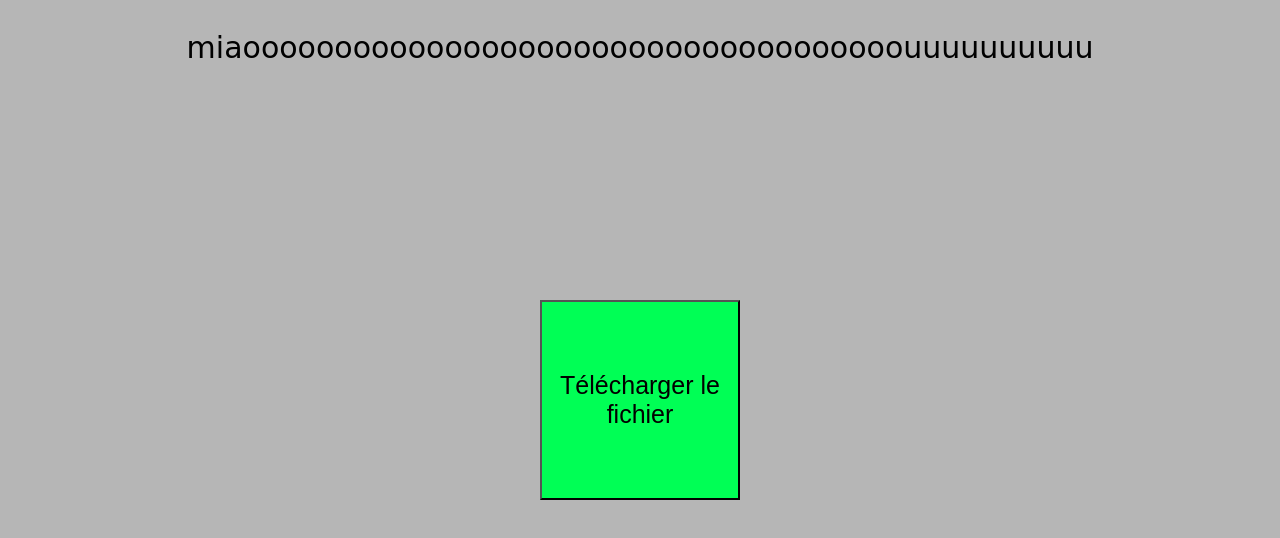
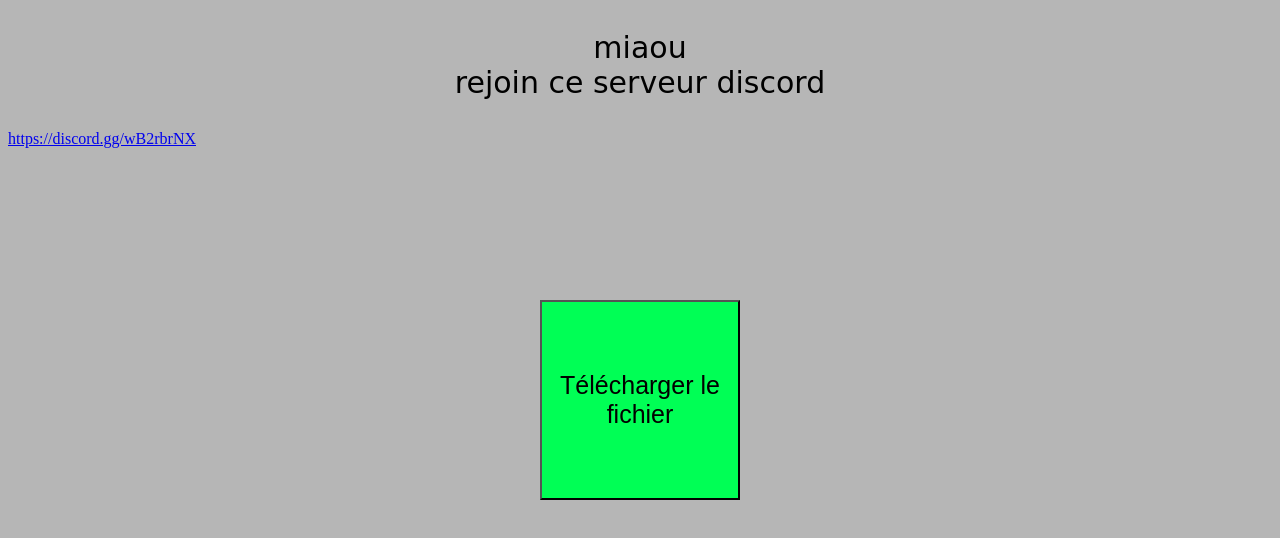
Before and after one commit to Adamzeze2/mon_premier_site, a plain HTML site: page index.html in a window 1280 px wide. Drawn offline with Linux system fonts and the light colour scheme.

Commit message:
index.html

```diff
--- a/index.html
+++ b/index.html
@@ -11,6 +11,8 @@
         <a href="monfichier.txt" download>
             <button id="bouton">Télécharger le fichier</button>
         </a>
-        <p>miaoooooooooooooooooooooooooooooooooooouuuuuuuuuu</p>
+        <p>miaou<br>rejoin ce serveur discord</p>
+        <a href="URL">https://discord.gg/wB2rbrNX</a>
     </body>
+
 </html>
```
